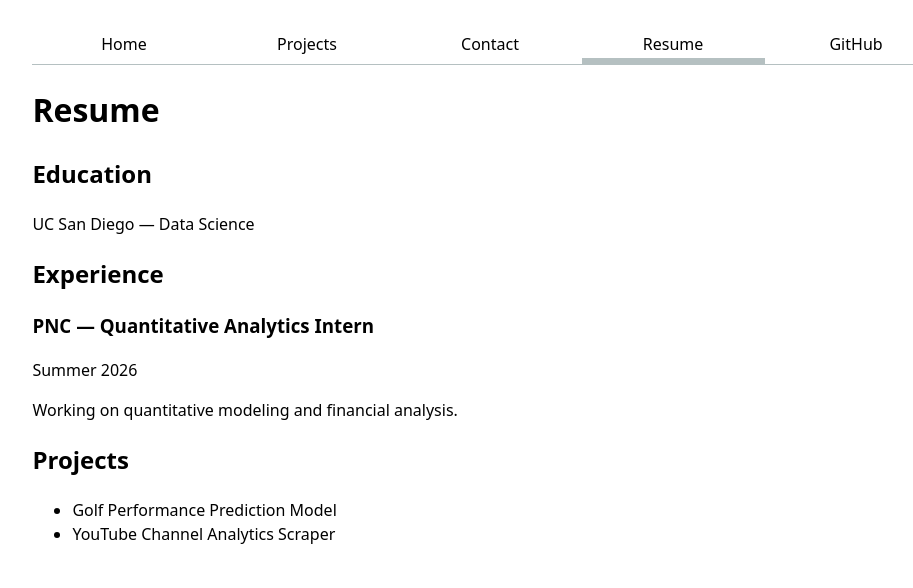
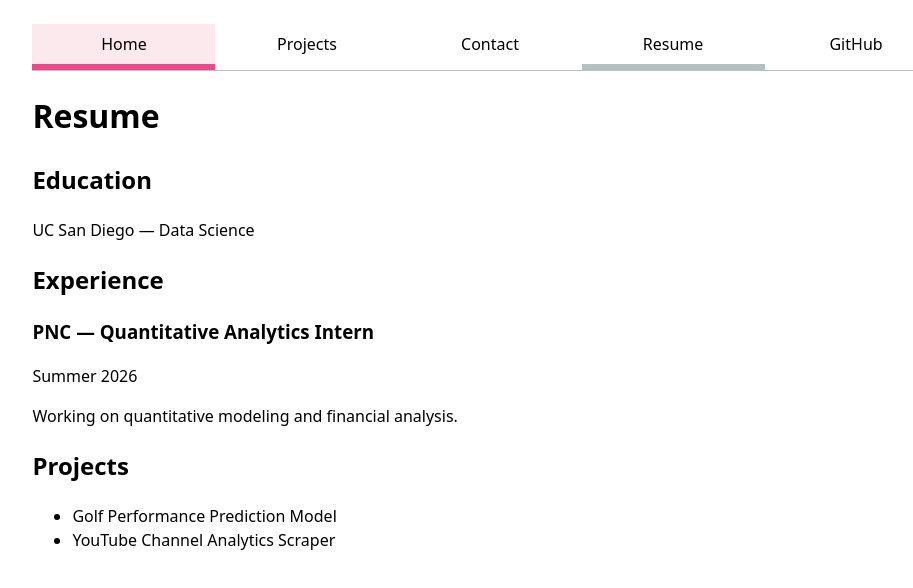
Before and after one commit to Rwang0316/portfolio, a plain HTML site: page resume/index.html in a window 1280 px wide. In both pictures the pointer is over the link "Home". Shown: the whole page, without its empty margins (150-1063 px from the left). Drawn offline with Linux system fonts and the light colour scheme.

Commit message:
Update style.css

```diff
--- a/style.css
+++ b/style.css
@@ -9,8 +9,17 @@
 }
 
 
+
+html {
+    --color-accent: oklch(65% 50% 0);
+}
+
+
 nav {
     display: flex;
+    margin-bottom: 1em;
+
+    border-bottom: 1px solid oklch(80% 3% 200);
 }
 
 
@@ -22,13 +31,18 @@
     padding: 0.5em;
 }
 
-nav {
-    margin-bottom: 1em;
-    border-bottom: 1px solid oklch(80% 3% 200);
-}
-
 
 nav a.current {
     border-bottom: 0.4em solid oklch(80% 3% 200);
     padding-bottom: 0.1em;
 }
+
+
+nav a:hover {
+    border-bottom: 0.4em solid var(--color-accent);
+}
+
+
+nav a:hover {
+    background-color: oklch(from var(--color-accent) 95% 5% h);
+}
```
